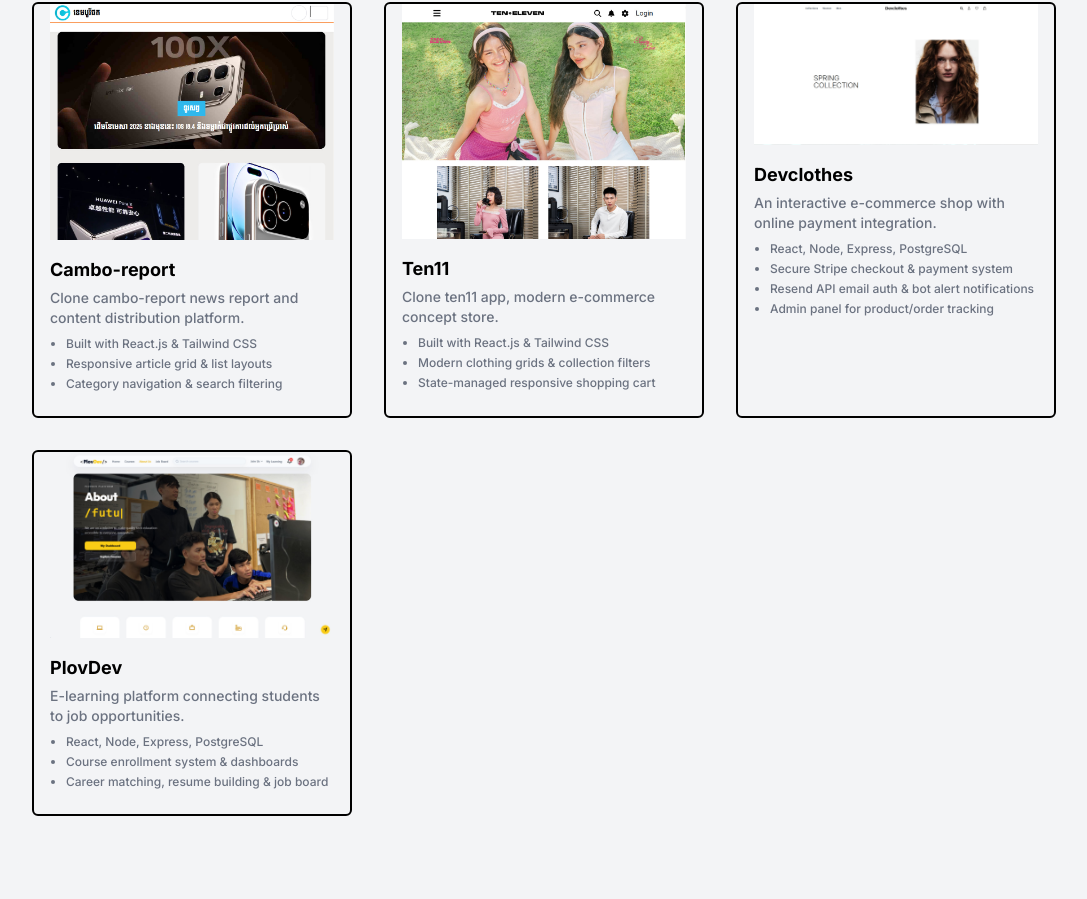
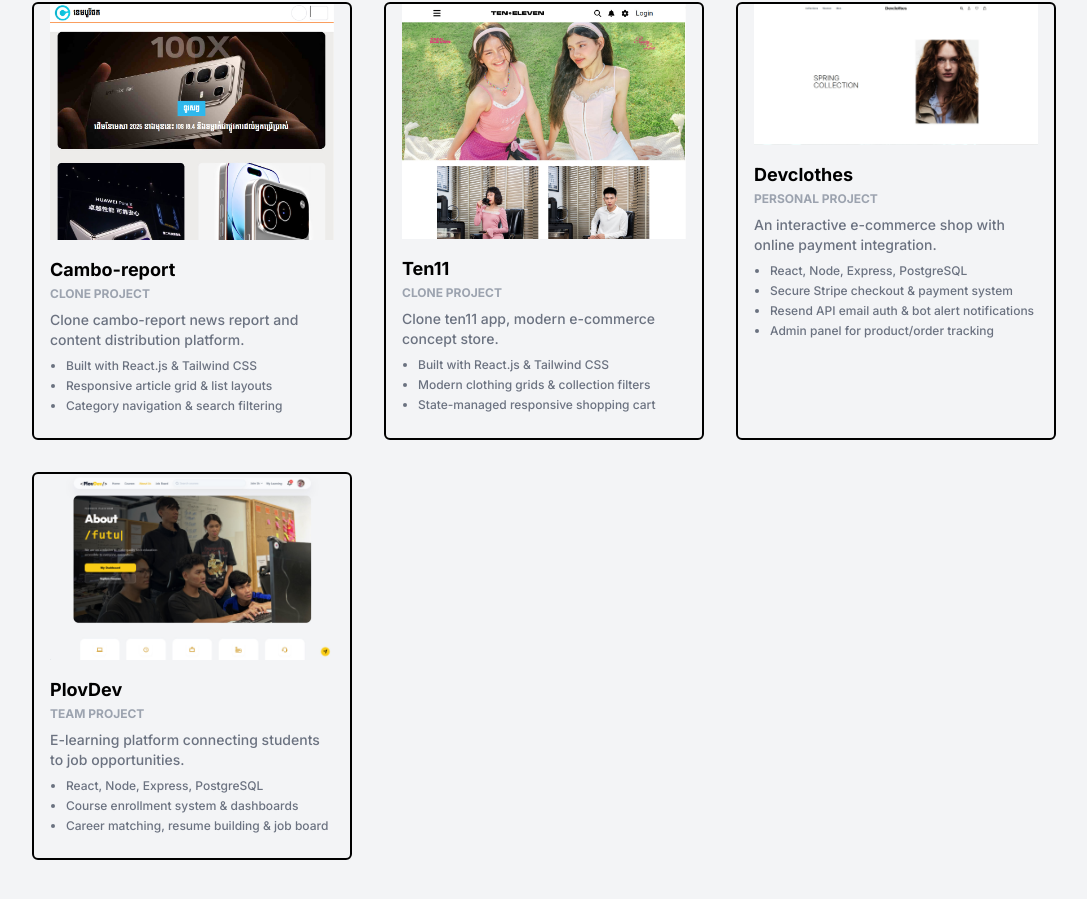
Before and after one commit to UdomHorn/Portfolio, a React (Vite) app: page / in a window 1280 px wide. Shown: the part 1674-2573 px from the top of the page, without its empty margins (96-1183 px from the left). Built offline with nearby package versions, Linux system fonts and the light colour scheme.

Commit message:
Redesign skills section grid layout with brand color hovers and add project type labels

```diff
--- a/src/sections/Project.jsx
+++ b/src/sections/Project.jsx
@@ -7,6 +7,7 @@ import devclothes from "../assets/Devclothes.jpg"
 const projects = [
   {
     title: "Cambo-report",
+    type: "Clone Project",
     description: "Clone cambo-report news report and content distribution platform.",
     features: [
       "Built with React.js & Tailwind CSS",
@@ -18,6 +19,7 @@ const projects = [
   },
   {
     title: "Ten11",
+    type: "Clone Project",
     description: "Clone ten11 app, modern e-commerce concept store.",
     features: [
       "Built with React.js & Tailwind CSS",
@@ -29,6 +31,7 @@ const projects = [
   },
   {
     title: "Devclothes",
+    type: "Personal Project",
     description: "An interactive e-commerce shop with online payment integration.",
     features: [
       "React, Node, Express, PostgreSQL",
@@ -41,6 +44,7 @@ const projects = [
   },
   {
     title: "PlovDev",
+    type: "Team Project",
     description: "E-learning platform connecting students to job opportunities.",
     features: [
       "React, Node, Express, PostgreSQL",
@@ -52,14 +56,15 @@ const projects = [
   }
 ];
 
-const ProjectCard = ({ src, title, description, features, href }) => {
+const ProjectCard = ({ src, title, type, description, features, href }) => {
   return (
     <div className="w-80 min-h-[350px] h-auto border-solid border-2 border-black rounded-md px-4 cursor-pointer hover:shadow-md hover:bg-gray-300 hover:scale-105 transition-all font-medium text-lg text-gray-600 relative pb-6" >
 
       <img src={src} alt="" />
       <div className='mt-4 '>
         <p className="font-bold text-black">{title}</p>
-        <p className="text-sm text-gray-500 mt-1">{description}</p>
+        <p className="text-xs text-gray-400 font-bold uppercase mt-0.5">{type}</p>
+        <p className="text-sm text-gray-500 mt-2">{description}</p>
         <ul className="text-xs text-gray-500 mt-2 list-disc pl-4 space-y-1 text-start">
           {features.map((feature, i) => (
             <li key={i}>{feature}</li>
```
